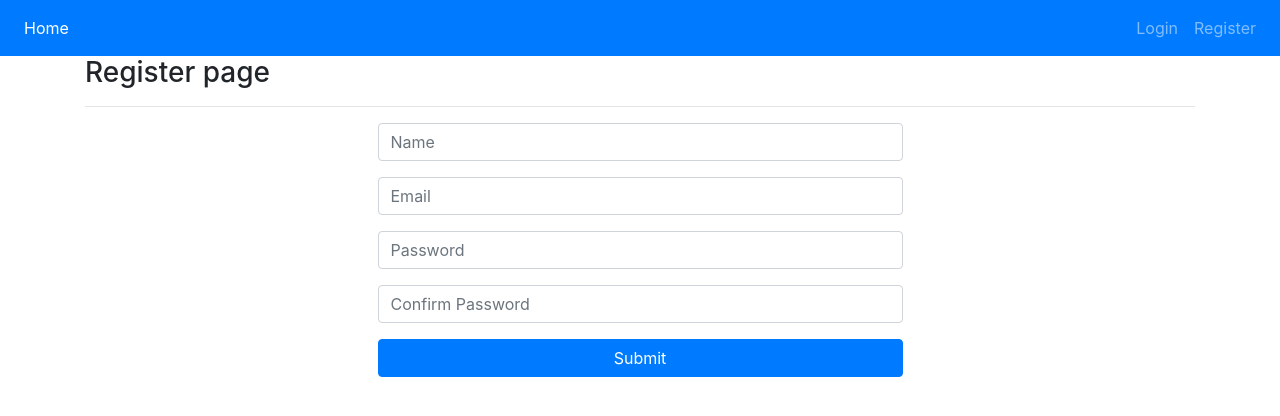
After one commit to mxxnus/flask-mongoDB, a Flask app: page /account/register in a window 1280 px wide. The commit adds this page. Shown: the top 416 px of the page. Run offline with Flask 2, Linux system fonts and the light colour scheme; some libraries are stand-ins or nearby versions.

Commit message:
Users can be successfully registered and credentials are stored in mongoDB. Passwords are hashed and salted

```diff
--- a/app/blueprints/account/forms.py
+++ b/app/blueprints/account/forms.py
@@ -2,6 +2,8 @@ from app import login,db
 from flask_wtf import FlaskForm
 from wtforms import StringField, PasswordField, SubmitField, BooleanField
 from wtforms.validators import Email, EqualTo, DataRequired
+
+from flask_mongoengine.wtf import model_form
 
 class RegistrationForm(FlaskForm):
     name = StringField('Name', validators=[DataRequired()])
@@ -9,3 +11,10 @@ class RegistrationForm(FlaskForm):
     password = PasswordField('Password',validators=[DataRequired()])
     confirm_password = PasswordField('Confirm Password', validators=[DataRequired(), EqualTo('password')])
     submit = SubmitField('Submit')
+
+class LoginForm(FlaskForm):
+    remember_me = BooleanField('Remember Me')
+    email = StringField('Email', validators=[DataRequired(), Email()])
+    password = PasswordField('Password',validators=[DataRequired()])
+
+    submit = SubmitField('Submit')
--- a/app/blueprints/account/routes.py
+++ b/app/blueprints/account/routes.py
@@ -0,0 +1,52 @@
+from app import db
+from flask import render_template, redirect, url_for, flash, request
+from app.models import User
+from app.blueprints.account.forms import  RegistrationForm,LoginForm
+from flask_login import login_user, logout_user, login_required, current_user, login_required
+
+from app.blueprints.account import account
+
+
+@account.route('/register', methods=['GET','POST'])
+def register():
+    #form class from forms.py
+    form = RegistrationForm()
+    if form.validate_on_submit():
+        #u is the object
+        u = User(name=form.name.data, email=form.email.data)
+
+        #calling gen_pass function in models.py in user Class
+        u.generate_password(form.password.data)
+
+
+
+        u.save()
+
+        flash("You have registered successfully","success")
+        return redirect(url_for('account.login'))
+
+
+    context = {
+        'form':form
+    }
+    return render_template('register.html', **context)
+
+@account.route('/login', methods=['GET','POST'])
+def login():
+    form = LoginForm()
+    context = {
+        'form':form
+    }
+    if form.validate_on_submit():
+        #returns a generator
+        user = User.query.filter_by(email=form.email.data).first()
+
+        if user is None or not user.check_password(form.password.data):
+            flash("Invalid Credentials. Please try again","danger")
+            return redirect(url_for('account.login'))
+
+        flash("You have logged in successfully","success")
+        login_user(user)
+        return redirect(url_for('main.index'))
+
+    return render_template('login.html', **context)
--- /dev/null
+++ b/app/blueprints/account/templates/register.html
@@ -0,0 +1,29 @@
+{% extends 'layout.html' %}
+
+{% block content %}
+  <div>
+    <h3>Register page</h3>
+  </div>
+  <hr>
+  <div class="col-md-6 offset-md-3">
+    <form action="{{ url_for('account.register') }}" method="POST">
+      {{ form.hidden_tag() }}
+      <div class="form-group">
+        {{ form.name(placeholder="Name", class="form-control") }}
+      </div>
+      <div class="form-group">
+        {{ form.email(placeholder="Email", class="form-control") }}
+      </div>
+      <div class="form-group">
+        {{ form.password(placeholder="Password", class="form-control") }}
+      </div>
+      <div class="form-group">
+        {{ form.confirm_password(placeholder="Confirm Password", class="form-control") }}
+      </div>
+      <div class="form-group">
+        {{ form.submit(class="btn btn-primary btn-block") }}
+      </div>
+    </form>
+  </div>
+
+{% endblock %}
--- a/app/models.py
+++ b/app/models.py
@@ -8,7 +8,7 @@ from werkzeug.security import generate_password_hash, check_password_hash
 
 
 
-class User(Document):
+class User(db.Document):
     name = me.StringField(max_length=60, required=True)
     email = me.StringField(max_length=60, required=True, unique=True)
     password = me.StringField(max_length=180, required=True)
--- a/app/templates/partials/navbar.html
+++ b/app/templates/partials/navbar.html
@@ -12,10 +12,10 @@
       <ul class="navbar-nav ">
 
         <li class=nav-item>
-          <a class='nav-link' href="">Login</a>
+          <a class='nav-link' href="{{url_for('account.login')}}">Login</a>
         </li>
         <li class=nav-item>
-          <a class='nav-link' href="">Register</a>
+          <a class='nav-link' href="{{url_for('account.register')}}">Register</a>
         </li>
 
       </ul>
--- a/config.py
+++ b/config.py
@@ -1,4 +1,8 @@
+import os
+from dotenv import load_dotenv
+
 class Config:
     MONGODB_SETTINGS={
         "db":"bills"
     }
+    SECRET_KEY = os.environ.get('SECRET_KEY')
--- /dev/null
+++ b/run.py
@@ -0,0 +1,8 @@
+from app import create_app, db
+from app.models import User
+
+app = create_app()
+
+@app.shell_context_processor
+def get_context():
+    return dict(User = User, app=app, db=db)
```
Also changed, not shown: app/__init__.py (+8 -3 lines), app/blueprints/account/templates/login.html (added, +29 -0 lines), app/config.py (added, +14 -0 lines), requirements.txt (added, +14 -0 lines), 1 other file.
